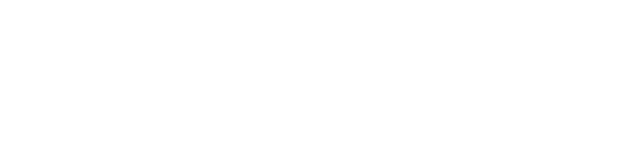
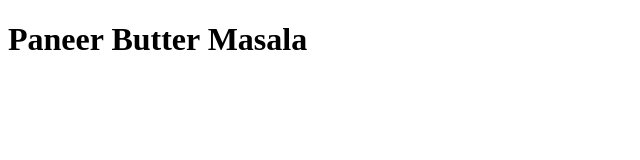
Before and after one commit to masteroogway-git/odin-recipies, a plain HTML site: page Recipes/Paneerbuttermasala.html in a window 1280 px wide. Shown: the whole page, without its empty margins (0-640 px from the left). Drawn offline with Linux system fonts and the light colour scheme.

Commit message:
Paneerbuttermasala.html

```diff
--- a/Recipes/Paneerbuttermasala.html
+++ b/Recipes/Paneerbuttermasala.html
@@ -6,7 +6,7 @@
      <meta charset="UTF-8">
        <title>  Paneer Butter Masala    </title>
     </head>
-
+      <h1> Paneer Butter Masala </h1>
 
 
 
```
